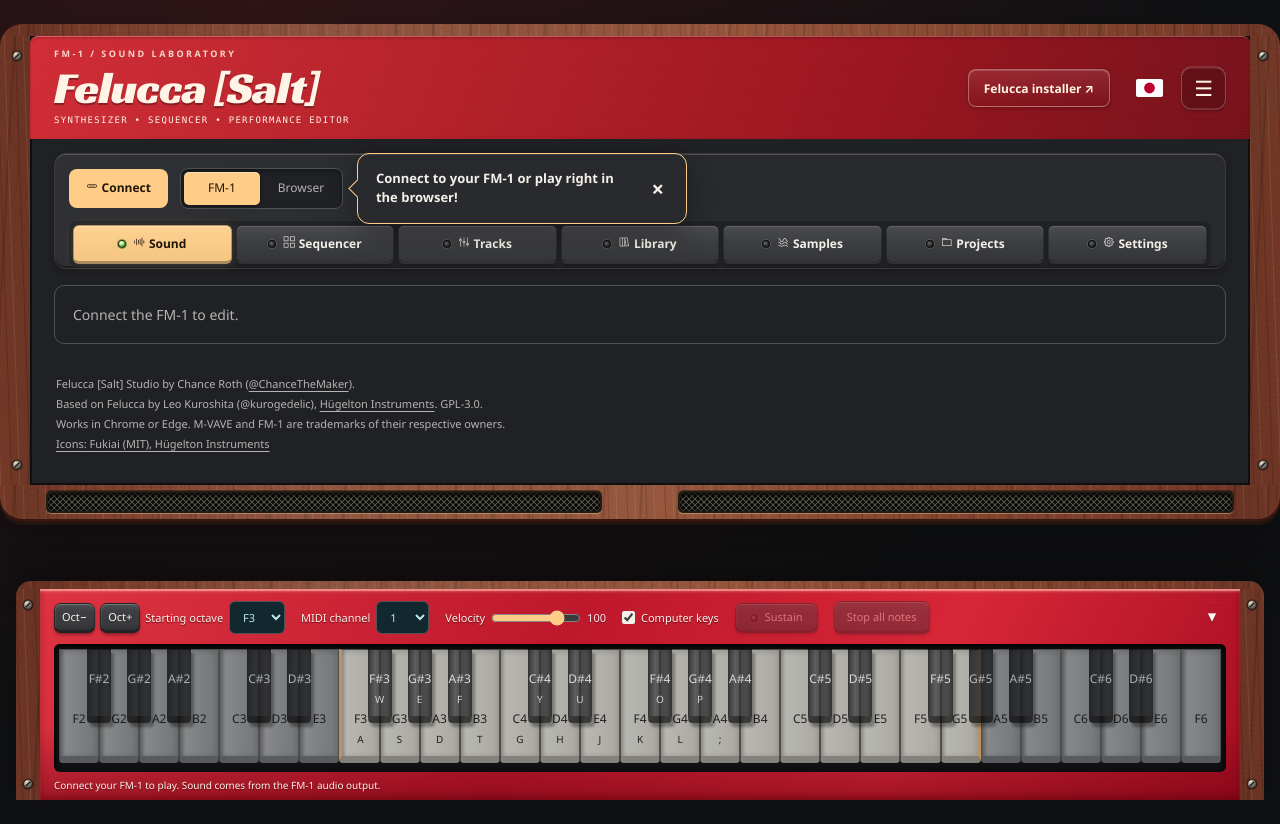
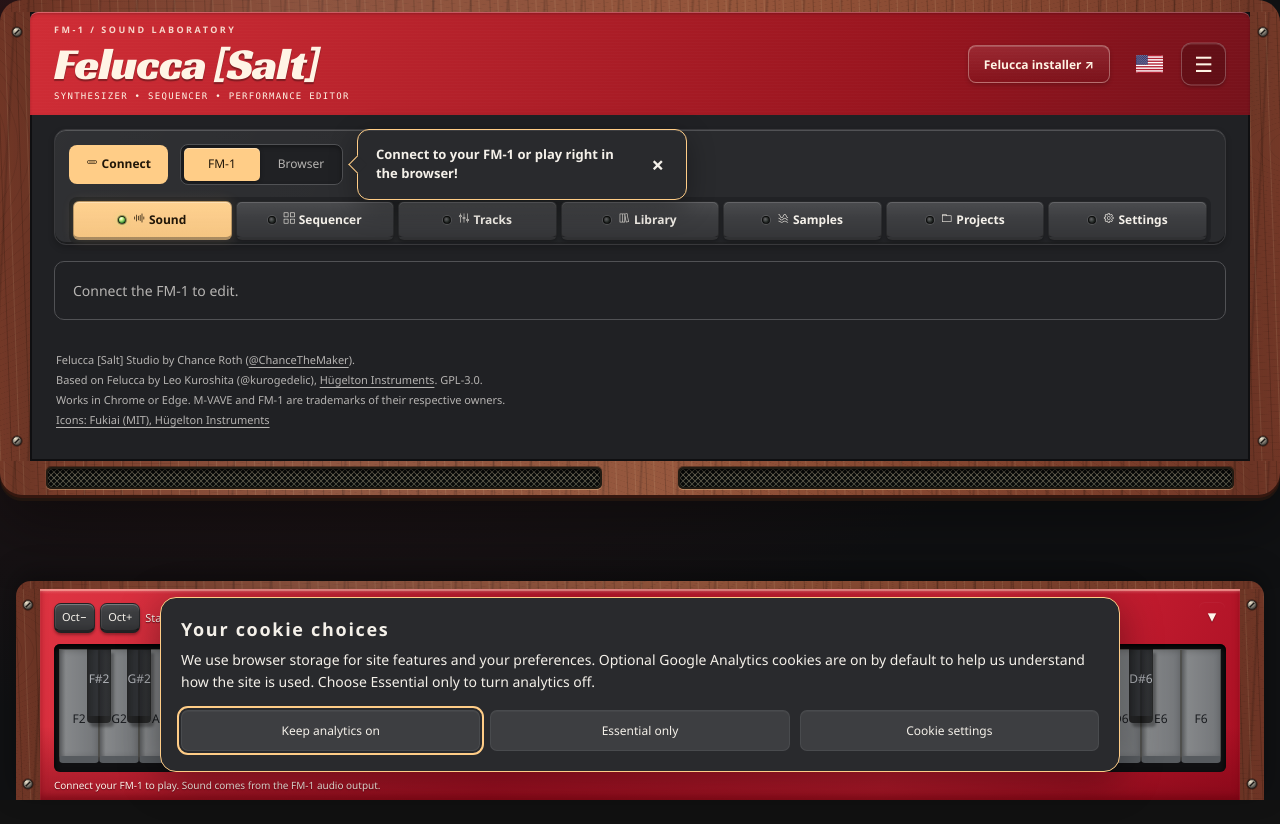
Before and after one commit to ChanceTheMaker/Felucca, a plain HTML site: page webapp/editor/index.html in a window 1280 px wide. After the commit the page ends 800 px from the top, so only its background shows below. Drawn offline with Linux system fonts and the light colour scheme.

Commit message:
Publish cookie banner, current language flags and header spacing

```diff
--- a/webapp/editor/analytics.js
+++ b/webapp/editor/analytics.js
@@ -7,14 +7,15 @@
   const allowed = new Set(['install_attempt', 'install_write_started', 'install_success', 'install_failed', 'install_resume_complete', 'browser_audio_started', 'download_click']);
   let consent = '', loaded = false;
   try { consent = localStorage.getItem(key) || ''; } catch (_) {}
+  if (!['granted', 'denied', 'basic'].includes(consent)) consent = '';
   window.dataLayer = window.dataLayer || [];
   function tag() { window.dataLayer.push(arguments); }
   const denied = {analytics_storage: 'denied', ad_storage: 'denied', ad_user_data: 'denied', ad_personalization: 'denied'};
-  tag('consent', 'default', denied);
+  tag('consent', 'default', {...denied, analytics_storage: production && (consent === '' || consent === 'granted') ? 'granted' : 'denied'});
   function enable() {
     if (!production || consent === 'denied') return;
     window['ga-disable-' + id] = false;
-    tag('consent', 'update', {...denied, analytics_storage: consent === 'granted' ? 'granted' : 'denied'});
+    tag('consent', 'update', {...denied, analytics_storage: consent === 'basic' ? 'denied' : 'granted'});
     if (loaded) return;
     loaded = true;
     tag('js', new Date());
@@ -46,14 +47,24 @@
   panel.setAttribute('aria-labelledby', 'analytics-title');
   const ja = (navigator.language || 'en').toLowerCase().startsWith('ja');
   panel.innerHTML = ja
-    ? '<div class="analytics-heading"><h2 id="analytics-title">アクセス解析の設定</h2><button type="button" data-close aria-label="閉じる" autofocus>×</button></div><p>標準では Cookie を使わずに訪問数、ダウンロードのクリック、インストール結果を Google Analytics に送信します。アクセス解析用 Cookie を許可することも、解析を停止することもできます。MIDI ノート、音声、プリセット名は送信しません。どの設定でもすべての機能を使えます。</p><a href="https://policies.google.com/privacy" target="_blank" rel="noopener">Google のプライバシーポリシー</a><div class="analytics-actions"><button type="button" data-choice="basic">Cookie なし</button><button type="button" data-choice="granted">Cookie を許可</button><button type="button" data-choice="denied">解析を停止</button></div>'
-    : '<div class="analytics-heading"><h2 id="analytics-title">Analytics preferences</h2><button type="button" data-close aria-label="Close analytics preferences" autofocus>×</button></div><p>By default, we send cookieless visit, download-click, and installation measurements to Google Analytics. You can allow analytics cookies for fuller measurement or turn analytics off. We do not send MIDI notes, audio, or preset names. Every feature works with any choice.</p><a href="https://policies.google.com/privacy" target="_blank" rel="noopener">Google privacy policy</a><div class="analytics-actions"><button type="button" data-choice="basic">Without cookies</button><button type="button" data-choice="granted">Allow analytics cookies</button><button type="button" data-choice="denied">Turn analytics off</button></div>';
+    ? '<div class="analytics-heading"><h2 id="analytics-title">Cookie の設定</h2><button type="button" data-close aria-label="閉じる" autofocus>×</button></div><p>サイトの機能と設定の保存にはブラウザーのストレージを使用します。任意のアクセス解析 Cookie を許可すると、訪問数、ダウンロードのクリック、インストール結果を Google Analytics に送信します。MIDI ノート、音声、プリセット名は送信しません。許可しなくてもすべての機能を使えます。このメニューからいつでも設定を変更できます。</p><a href="https://policies.google.com/privacy" target="_blank" rel="noopener">Google のプライバシーポリシー</a><div class="analytics-actions"><button type="button" data-choice="granted">アクセス解析を許可</button><button type="button" data-choice="denied">必須のみ</button></div>'
+    : '<div class="analytics-heading"><h2 id="analytics-title">Cookie settings</h2><button type="button" data-close aria-label="Close cookie settings" autofocus>×</button></div><p>We use browser storage for site features and to remember your preferences. Optional Google Analytics cookies are on by default to measure visits, download clicks, and installation results. Choose Essential only to turn analytics off. We do not send MIDI notes, audio, or preset names. Every feature works with essential storage only. You can change your choice here anytime.</p><a href="https://policies.google.com/privacy" target="_blank" rel="noopener">Google privacy policy</a><div class="analytics-actions"><button type="button" data-choice="granted">Keep analytics on</button><button type="button" data-choice="denied">Essential only</button></div>';
+  const banner = document.createElement('section');
+  banner.className = 'analytics-banner';
+  banner.setAttribute('aria-labelledby', 'cookie-banner-title');
+  banner.innerHTML = ja
+    ? '<div><h2 id="cookie-banner-title">Cookie の設定</h2><p>サイトの機能と設定の保存にはブラウザーのストレージを使用します。任意の Google Analytics Cookie を許可すると、サイトの利用状況を把握できます。</p></div><div class="analytics-actions"><button type="button" data-choice="granted">アクセス解析を許可</button><button type="button" data-choice="denied">必須のみ</button><button type="button" data-settings aria-haspopup="dialog" aria-controls="analytics-preferences">Cookie の設定</button></div>'
+    : '<div><h2 id="cookie-banner-title">Your cookie choices</h2><p>We use browser storage for site features and your preferences. Optional Google Analytics cookies are on by default to help us understand how the site is used. Choose Essential only to turn analytics off.</p></div><div class="analytics-actions"><button type="button" data-choice="granted">Keep analytics on</button><button type="button" data-choice="denied">Essential only</button><button type="button" data-settings aria-haspopup="dialog" aria-controls="analytics-preferences">Cookie settings</button></div>';
+  banner.hidden = ['granted', 'denied'].includes(consent);
   function reflectChoice() {
-    for (const button of panel.querySelectorAll('[data-choice]')) button.setAttribute('aria-pressed', String(button.dataset.choice === (consent || 'basic')));
+    banner.hidden = ['granted', 'denied'].includes(consent);
+    for (const container of [panel, banner]) {
+      for (const button of container.querySelectorAll('[data-choice]')) button.setAttribute('aria-pressed', String(button.dataset.choice === (consent || 'granted')));
+    }
   }
-  function choose(value) {
+  function choose(value, persist = true) {
     consent = value;
-    try { localStorage.setItem(key, consent); } catch (_) {}
+    if (persist) { try { localStorage.setItem(key, consent); } catch (_) {} }
     if (consent !== 'denied') enable();
     else { window['ga-disable-' + id] = true; tag('consent', 'update', denied); }
     if (panel.open) panel.close();
@@ -68,17 +79,23 @@
       if (event.clientX < rect.left || event.clientX > rect.right || event.clientY < rect.top || event.clientY > rect.bottom) panel.close();
     }
   });
+  banner.addEventListener('click', event => {
+    const choice = event.target.closest('[data-choice]')?.dataset.choice;
+    if (choice) choose(choice);
+    if (event.target.closest('[data-settings]')) { reflectChoice(); panel.showModal(); }
+  });
   window.addEventListener('storage', event => {
-    if (event.key === key) choose(['granted', 'denied'].includes(event.newValue) ? event.newValue : 'basic');
+    if (event.key === key || event.key === null) choose(['granted', 'denied', 'basic'].includes(event.newValue) ? event.newValue : '', false);
   });
   function mountPreferences() {
-    document.body.append(panel);
+    reflectChoice();
+    document.body.append(panel, banner);
     const host = document.querySelector('.settings-menu [data-appearance]');
     if (!host) return;
     const open = document.createElement('button');
     open.type = 'button';
     open.className = 'analytics-menu-button';
-    open.textContent = ja ? 'アクセス解析の設定' : 'Analytics preferences';
+    open.textContent = ja ? 'Cookie の設定' : 'Cookie settings';
     open.setAttribute('aria-haspopup', 'dialog');
     open.setAttribute('aria-controls', panel.id);
     open.addEventListener('click', () => {
--- a/webapp/editor/interface.css
+++ b/webapp/editor/interface.css
@@ -2,6 +2,12 @@
    Interface finish: layout and typography, independent of the skin palette. */
 .analytics-choice { margin:auto; width:min(520px,calc(100vw - 32px)); max-height:calc(100dvh - 32px); box-sizing:border-box; overflow:auto; padding:24px; border:1px solid var(--accent); border-radius:16px; font:14px/1.6 var(--ui-font); color:var(--fg); background:var(--panel); box-shadow:0 24px 80px #0009; }
 .analytics-choice::backdrop { background:#0009; backdrop-filter:blur(4px); }
+.analytics-banner { position:fixed; z-index:10000; inset:auto 16px 16px; max-width:960px; margin-inline:auto; box-sizing:border-box; padding:20px; border:1px solid var(--accent); border-radius:16px; color:var(--fg); background:var(--panel); font:14px/1.6 var(--ui-font); box-shadow:0 8px 40px #0006; max-height:calc(100dvh - 32px); overflow:auto; }
+.analytics-banner[hidden] { display:none; }
+.analytics-banner h2 { margin:0; padding:0; border:0; color:var(--fg); font:700 18px/1.3 var(--ui-font); text-transform:none; }
+.analytics-banner p { margin:8px 0 0; }
+.analytics-banner .analytics-actions { margin-top:16px; }
+.analytics-banner :is(button,a):focus-visible { outline:2px solid var(--accent); outline-offset:3px; }
 .analytics-heading { display:flex; align-items:center; justify-content:space-between; gap:16px; }
 .analytics-heading h2 { margin:0; border:0; padding:0; font:700 20px/1.3 var(--ui-font); color:var(--fg); text-transform:none; }
 .analytics-heading [data-close] { padding:0; width:36px; height:36px; flex-shrink:0; font-size:24px; }
@@ -526,6 +532,7 @@
 }
 
 /* Compact nameplate; no bottom rule or ornamental perforation row. */
+:root[data-skin] main { margin-top:0; }
 :root[data-skin] .masthead { padding-top:12px; padding-bottom:12px; margin-bottom:14px; border-bottom:0; box-shadow:inset 0 1px 3px #0003; }
 :root[data-skin] .brand-row { min-height:0; }
 :root[data-skin] .brand-row h1 { margin:2px 0; line-height:1.15; }
--- a/webapp/editor/skin.js
+++ b/webapp/editor/skin.js
@@ -163,9 +163,9 @@
     }
   }
   function setLanguageFlag(button, language) {
-    const english = language === 'ja';
-    button.setAttribute('aria-label', english ? 'Switch to English' : '日本語に切り替え');
-    button.title = english ? 'English' : '日本語';
+    const english = language !== 'ja';
+    button.setAttribute('aria-label', english ? 'English — switch to Japanese' : '日本語 — Switch to English');
+    button.title = english ? 'English — switch to Japanese' : '日本語 — Switch to English';
     let flag = '<rect width="60" height="40" fill="#fff"/><circle cx="30" cy="20" r="12" fill="#bc002d"/>';
     if (english) {
       flag = '<rect width="60" height="40" fill="#fff"/>';
--- a/webapp/installer/interface.css
+++ b/webapp/installer/interface.css
@@ -2,6 +2,12 @@
    Interface finish: layout and typography, independent of the skin palette. */
 .analytics-choice { margin:auto; width:min(520px,calc(100vw - 32px)); max-height:calc(100dvh - 32px); box-sizing:border-box; overflow:auto; padding:24px; border:1px solid var(--accent); border-radius:16px; font:14px/1.6 var(--ui-font); color:var(--fg); background:var(--panel); box-shadow:0 24px 80px #0009; }
 .analytics-choice::backdrop { background:#0009; backdrop-filter:blur(4px); }
+.analytics-banner { position:fixed; z-index:10000; inset:auto 16px 16px; max-width:960px; margin-inline:auto; box-sizing:border-box; padding:20px; border:1px solid var(--accent); border-radius:16px; color:var(--fg); background:var(--panel); font:14px/1.6 var(--ui-font); box-shadow:0 8px 40px #0006; max-height:calc(100dvh - 32px); overflow:auto; }
+.analytics-banner[hidden] { display:none; }
+.analytics-banner h2 { margin:0; padding:0; border:0; color:var(--fg); font:700 18px/1.3 var(--ui-font); text-transform:none; }
+.analytics-banner p { margin:8px 0 0; }
+.analytics-banner .analytics-actions { margin-top:16px; }
+.analytics-banner :is(button,a):focus-visible { outline:2px solid var(--accent); outline-offset:3px; }
 .analytics-heading { display:flex; align-items:center; justify-content:space-between; gap:16px; }
 .analytics-heading h2 { margin:0; border:0; padding:0; font:700 20px/1.3 var(--ui-font); color:var(--fg); text-transform:none; }
 .analytics-heading [data-close] { padding:0; width:36px; height:36px; flex-shrink:0; font-size:24px; }
@@ -526,6 +532,7 @@
 }
 
 /* Compact nameplate; no bottom rule or ornamental perforation row. */
+:root[data-skin] main { margin-top:0; }
 :root[data-skin] .masthead { padding-top:12px; padding-bottom:12px; margin-bottom:14px; border-bottom:0; box-shadow:inset 0 1px 3px #0003; }
 :root[data-skin] .brand-row { min-height:0; }
 :root[data-skin] .brand-row h1 { margin:2px 0; line-height:1.15; }
--- a/webapp/installer/skin.js
+++ b/webapp/installer/skin.js
@@ -163,9 +163,9 @@
     }
   }
   function setLanguageFlag(button, language) {
-    const english = language === 'ja';
-    button.setAttribute('aria-label', english ? 'Switch to English' : '日本語に切り替え');
-    button.title = english ? 'English' : '日本語';
+    const english = language !== 'ja';
+    button.setAttribute('aria-label', english ? 'English — switch to Japanese' : '日本語 — Switch to English');
+    button.title = english ? 'English — switch to Japanese' : '日本語 — Switch to English';
     let flag = '<rect width="60" height="40" fill="#fff"/><circle cx="30" cy="20" r="12" fill="#bc002d"/>';
     if (english) {
       flag = '<rect width="60" height="40" fill="#fff"/>';
```
Also changed, not shown: webapp/installer/analytics.js (+27 -10 lines), 1 other file.
